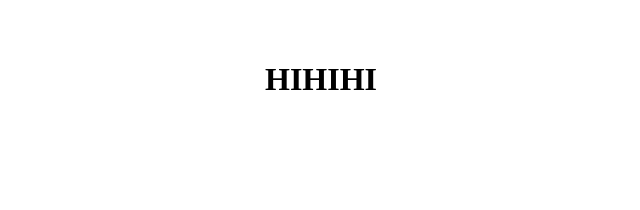
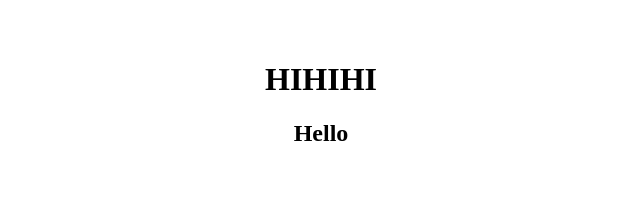
Before and after one commit to CheckersRT/weather-app, a React (Vite) app: page / in a window 1280 px wide. Shown: the top 210 px of the page, without its empty margins (319-959 px from the left). Built offline with nearby package versions, Linux system fonts and the light colour scheme.

Commit message:
form component works

```diff
--- a/src/App.jsx
+++ b/src/App.jsx
@@ -1,11 +1,13 @@
 // import { useState } from 'react'
 import './App.css'
+import Form from './components/Form'
 
 function App() {
 
   return (
     <>
       <h1>HIHIHI</h1>
+      <Form></Form>
     </>
   )
 }
--- /dev/null
+++ b/src/components/Form/index.jsx
@@ -0,0 +1,6 @@
+export default function Form() {
+
+    return <>
+    <h2>Hello</h2>
+    </>
+}
```
